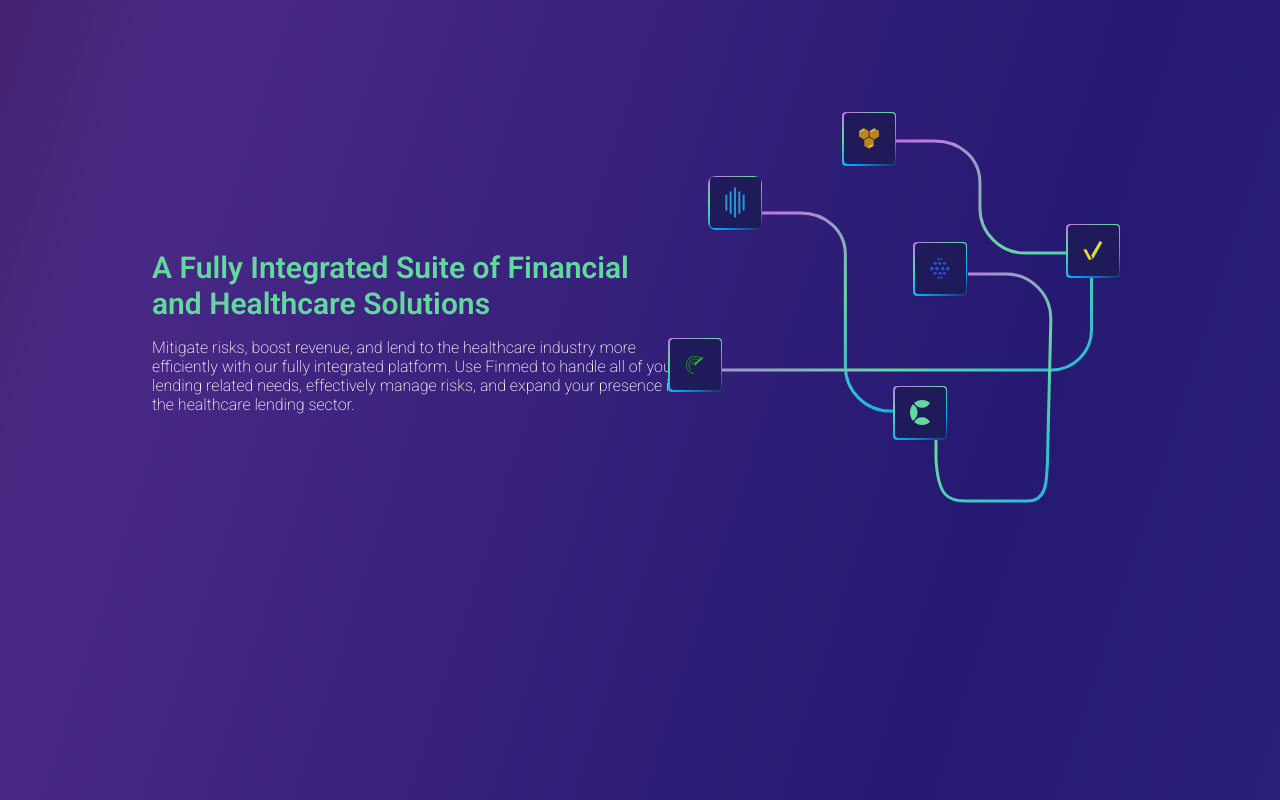
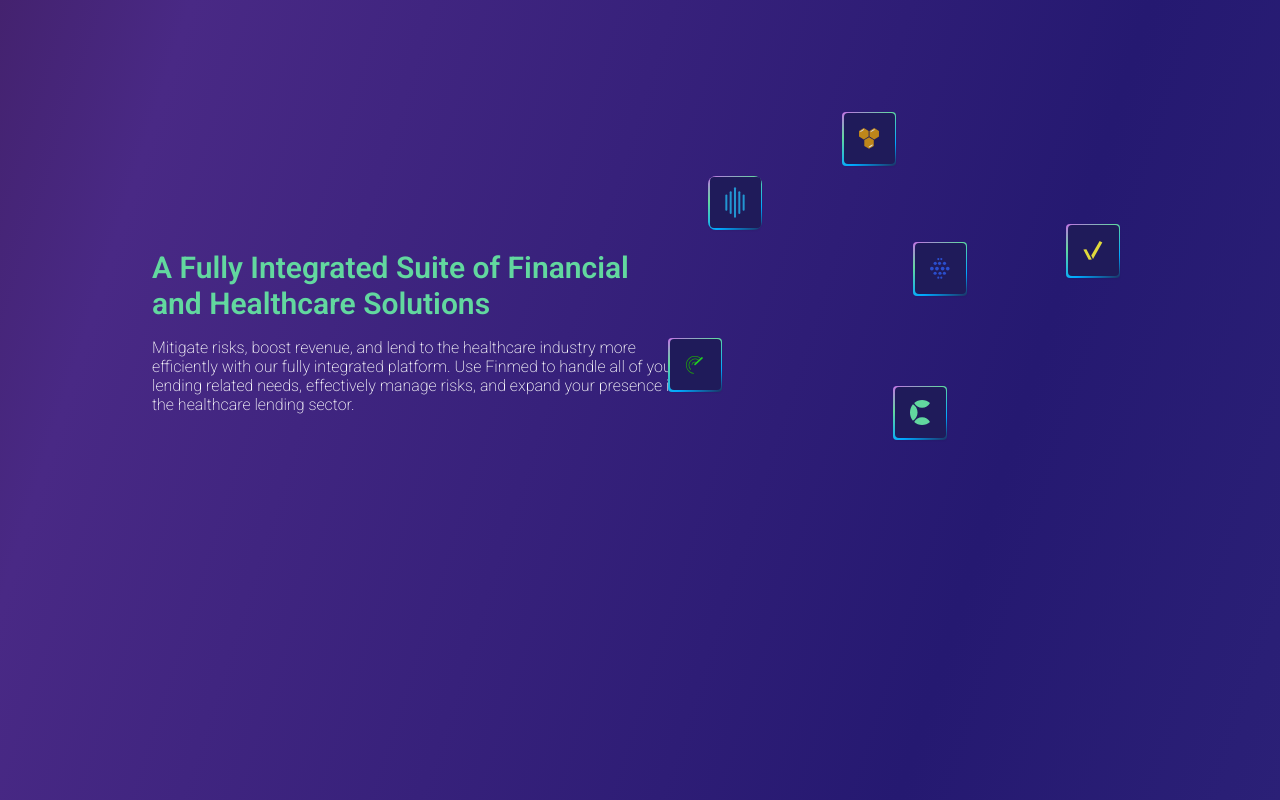
Before and after one commit to KeshavVijay14/Finmed-App, a Next.js app: page /solution in a window 1280 px wide. Shown: the part 1220-2020 px from the top of the page. Built offline with nearby package versions, Linux system fonts and the light colour scheme; a web font is replaced by a local one.

Commit message:
solution-all-animation-update

```diff
--- a/src/components/Solution/stepSection.js
+++ b/src/components/Solution/stepSection.js
@@ -57,16 +57,12 @@ const StepSection = () => {
                       <defs>
                         <linearGradient
                           id="lineGradient1"
-                          gradientUnits="userSpaceOnUse"
-                          x1="0%"
-                          y1="0%"
-                          x2="100%"
-                          y2="100%"
+                          gradientTransform="rotate(103.88)"
                         >
                           <stop offset="0%" stopColor="#C670E7" />
                           <stop offset="33.34%" stopColor="#62D89F" />
                           <stop offset="75.15%" stopColor="#00A8FF" />
-                          <stop offset="100%" stopColor="#1C2D5C" />
+                          <stop offset="105.85%" stopColor="#1C2D5C" />
                         </linearGradient>
                       </defs>
                       <path
@@ -75,7 +71,7 @@ const StepSection = () => {
                         stroke="url(#lineGradient1)"
                         strokeWidth="3"
                         fill="transparent"
-                        strokeDasharray="400, 400"
+                        strokeDasharray="0, 400"
                       >
                         <animate
                           attributeName="stroke-dasharray"
@@ -83,30 +79,32 @@ const StepSection = () => {
                           to="400, 0"
                           dur="2s"
                           fill="freeze"
+                          id="lineAnimationStepPath1"
                         />
                       </path>
                       <circle
-                        cx="0"
-                        cy="0"
+                        cx="1"
+                        cy="1"
                         r="5"
                         fill="#D360FF"
                         opacity="0"
-                        className="circle-with-shadow"
+                        className="circle-with-shadow bg-gray-50"
                       >
                         <animate
                           attributeName="opacity"
                           from="0"
                           to="1"
-                          begin="2s"
                           dur="0.1s"
                           fill="freeze"
+                          begin="lineAnimationStepPath1.end"
                         />
                         <animateMotion
                           repeatCount="indefinite"
-                          dur="5s"
+                          dur="4s"
                           keyPoints="0;1"
                           keyTimes="0;1"
-                          begin="2s"
+                          calcMode="linear"
+                          begin="lineAnimationStepPath1.end"
                         >
                           <mpath href="#stepPath-1" />
                         </animateMotion>
@@ -117,21 +115,16 @@ const StepSection = () => {
                       ref={circleRefs[1]}
                       viewBox="0 0 200 300"
                       className="absolute w-[200px] right-48 top-24"
-                      xmlns="http://www.w3.org/2000/svg"
                     >
                       <defs>
                         <linearGradient
                           id="lineGradient2"
-                          gradientUnits="userSpaceOnUse"
-                          x1="0%"
-                          y1="0%"
-                          x2="100%"
-                          y2="100%"
+                          gradientTransform="rotate(103.88)"
                         >
                           <stop offset="0%" stopColor="#C670E7" />
                           <stop offset="33.34%" stopColor="#62D89F" />
                           <stop offset="75.15%" stopColor="#00A8FF" />
-                          <stop offset="100%" stopColor="#1C2D5C" />
+                          <stop offset="105.85%" stopColor="#1C2D5C" />
                         </linearGradient>
                       </defs>
                       <path
@@ -140,7 +133,7 @@ const StepSection = () => {
                         stroke="url(#lineGradient2)"
                         strokeWidth="3"
                         fill="transparent"
-                        strokeDasharray="400, 400"
+                        strokeDasharray="0, 400"
                       >
                         <animate
                           attributeName="stroke-dasharray"
@@ -148,30 +141,32 @@ const StepSection = () => {
                           to="400, 0"
                           dur="2s"
                           fill="freeze"
+                          id="lineAnimationStepPath2"
                         />
                       </path>
                       <circle
-                        cx="0"
-                        cy="0"
+                        cx="1"
+                        cy="1"
                         r="5"
                         fill="#D360FF"
                         opacity="0"
-                        className="circle-with-shadow"
+                        className="circle-with-shadow bg-gray-50"
                       >
                         <animate
                           attributeName="opacity"
                           from="0"
                           to="1"
-                          begin="2s"
                           dur="0.1s"
                           fill="freeze"
+                          begin="lineAnimationStepPath2.end"
                         />
                         <animateMotion
                           repeatCount="indefinite"
-                          dur="5s"
+                          dur="4s"
                           keyPoints="0;1"
                           keyTimes="0;1"
-                          begin="2s"
+                          calcMode="linear"
+                          begin="lineAnimationStepPath2.end"
                         >
                           <mpath href="#stepPath-2" />
                         </animateMotion>
@@ -188,16 +183,12 @@ const StepSection = () => {
                       <defs>
                         <linearGradient
                           id="lineGradient3"
-                          gradientUnits="userSpaceOnUse"
-                          x1="0%"
-                          y1="0%"
-                          x2="100%"
-                          y2="100%"
+                          gradientTransform="rotate(103.88)"
                         >
                           <stop offset="0%" stopColor="#C670E7" />
                           <stop offset="33.34%" stopColor="#62D89F" />
                           <stop offset="75.15%" stopColor="#00A8FF" />
-                          <stop offset="100%" stopColor="#1C2D5C" />
+                          <stop offset="105.85%" stopColor="#1C2D5C" />
                         </linearGradient>
                       </defs>
                       <path
@@ -206,38 +197,40 @@ const StepSection = () => {
                         stroke="url(#lineGradient3)"
                         strokeWidth="3"
                         fill="transparent"
-                        strokeDasharray="600, 600"
+                        strokeDasharray="0, 400"
                       >
                         <animate
                           attributeName="stroke-dasharray"
                           from="0, 600"
                           to="600, 0"
-                          dur="1s"
+                          dur="2s"
                           fill="freeze"
+                          id="lineAnimationStepPath3"
                         />
                       </path>
                       <circle
-                        cx="0"
-                        cy="0"
+                        cx="1"
+                        cy="1"
                         r="5"
                         fill="#D360FF"
                         opacity="0"
-                        className="circle-with-shadow"
+                        className="circle-with-shadow bg-gray-50"
                       >
                         <animate
                           attributeName="opacity"
                           from="0"
                           to="1"
-                          begin="2s"
                           dur="0.1s"
                           fill="freeze"
+                          begin="lineAnimationStepPath3.end"
                         />
                         <animateMotion
                           repeatCount="indefinite"
-                          dur="5s"
+                          dur="4s"
                           keyPoints="0;1"
                           keyTimes="0;1"
-                          begin="2s"
+                          calcMode="linear"
+                          begin="lineAnimationStepPath3.end"
                         >
                           <mpath href="#stepPath-3" />
                         </animateMotion>
@@ -252,56 +245,54 @@ const StepSection = () => {
                       <defs>
                         <linearGradient
                           id="lineGradient"
-                          gradientUnits="userSpaceOnUse"
-                          x1="0%"
-                          y1="0%"
-                          x2="100%"
-                          y2="100%"
+                          gradientTransform="rotate(103.88)"
                         >
-                          <stop offset="1%" stopColor="#c670e7" />
-                          <stop offset="31.69%" stopColor="#62d89f" />
-                          <stop offset="71.42%" stopColor="#00a8ff" />
-                          <stop offset="100%" stopColor="#1c2d5c" />
+                          <stop offset="0%" stopColor="#C670E7" />
+                          <stop offset="33.34%" stopColor="#62D89F" />
+                          <stop offset="75.15%" stopColor="#00A8FF" />
+                          <stop offset="105.85%" stopColor="#1C2D5C" />
                         </linearGradient>
                       </defs>
                       <path
                         id="stepPath-4"
-                        d="M36 2H73.8525C99.1278 2 119.446 22.811 118.84 48.079L115.553 185.079C114.968 209.504 114.9988 229 95.5664 229H34C16.3269 229 6 224.673 4 187V168"
+                        d="M36 2H24.8525C99.1278 2 119.446 22.811 118.84 48.079L115.553 185.079C114.968 209.504 114.9988 229 95.5664 229H34C16.3269 229 6 224.673 4 187V168"
                         stroke="url(#lineGradient)"
                         strokeWidth="3"
                         fill="transparent"
-                        strokeDasharray="600, 600"
+                        strokeDasharray="0, 400"
                       >
                         <animate
                           attributeName="stroke-dasharray"
-                          from="0, 600"
-                          to="600, 0"
+                          from="0, 400"
+                          to="400, 0"
                           dur="2s"
                           fill="freeze"
+                          id="lineAnimationStepPath4"
                         />
                       </path>
                       <circle
-                        cx="0"
-                        cy="0"
+                        cx="1"
+                        cy="1"
                         r="5"
                         fill="#D360FF"
                         opacity="0"
-                        className="circle-with-shadow"
+                        className="circle-with-shadow bg-gray-50"
                       >
                         <animate
                           attributeName="opacity"
                           from="0"
                           to="1"
-                          begin="2s"
                           dur="0.1s"
                           fill="freeze"
+                          begin="lineAnimationStepPath4.end"
                         />
                         <animateMotion
                           repeatCount="indefinite"
-                          dur="5s"
+                          dur="4s"
                           keyPoints="0;1"
                           keyTimes="0;1"
-                          begin="2s"
+                          calcMode="linear"
+                          begin="lineAnimationStepPath4.end"
                         >
                           <mpath href="#stepPath-4" />
                         </animateMotion>
```
Also changed, not shown: src/components/Solution/step3Section.js (+11 -13 lines), src/components/Solution/step4Section.js (+11 -13 lines), src/components/Solution/step5Section.js (+11 -13 lines), src/components/Solution/step6Section.js (+11 -13 lines).
